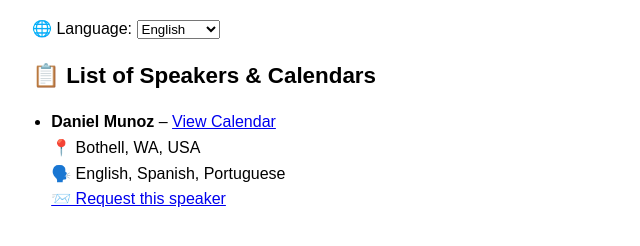
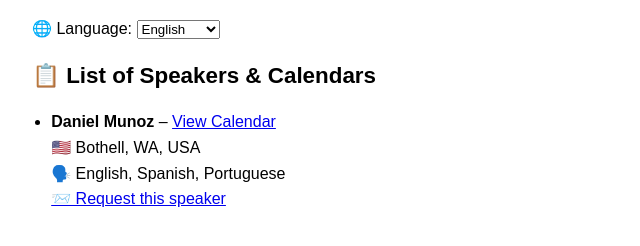
Before and after one commit to DanielMunozT/mascc-oradores, a website: page speakers.html in a window 1280 px wide. Shown: the full height of the page, 0-640 px from the left. Drawn offline with Linux system fonts and the light colour scheme.

Commit message:
Add country flag support for speakers

```diff
--- a/speakers.html
+++ b/speakers.html
@@ -92,6 +92,13 @@
     window.addEventListener("DOMContentLoaded", () => {
       document.getElementById('lang-select').value = LANG;
     });
+
+    function flagEmoji(countryCode) {
+      if (!countryCode) return '📍';
+      return countryCode
+        .toUpperCase()
+        .replace(/./g, c => String.fromCodePoint(127397 + c.charCodeAt()));
+    }
   </script>
 
 
@@ -107,7 +114,9 @@
         data.forEach(speaker => {
           const name = `<strong>${speaker.name}</strong>`;
           const calendar = `<a href="${speaker.calendarUrl}" target="_blank">View Calendar</a>`;
-          const location = speaker.location ? `<br/>📍 ${speaker.location}` : "";
+          const location = speaker.location
+            ? `<br/>${flagEmoji(speaker.countryCode)} ${speaker.location}`
+            : "";
           const langs = speaker.languages ? `<br/>🗣️ ${speaker.languages.join(', ')}` : "";
           const requestLink = speaker.formUrl
             ? `<br/><a href="${speaker.formUrl}" target="_blank">📨 Request this speaker</a>`
--- a/speakers.json
+++ b/speakers.json
@@ -4,6 +4,7 @@
     "calendarId": "cmm525flhknka2583pafiafb78@group.calendar.google.com",
     "calendarUrl": "https://calendar.google.com/calendar/embed?src=cmm525flhknka2583pafiafb78%40group.calendar.google.com&ctz=America%2FLos_Angeles",
     "location": "Bothell, WA, USA",
+    "countryCode": "US",
     "languages": ["English", "Spanish", "Portuguese"],
     "formUrl": "https://docs.google.com/forms/d/e/1FAIpQLSdS6jft3dS_CZQv6wipBniGsXDIKj1cyrTHdyRHUeSV7JNCvA/viewform?usp=pp_url&entry.986885581=Daniel+Munoz"
   }
```
